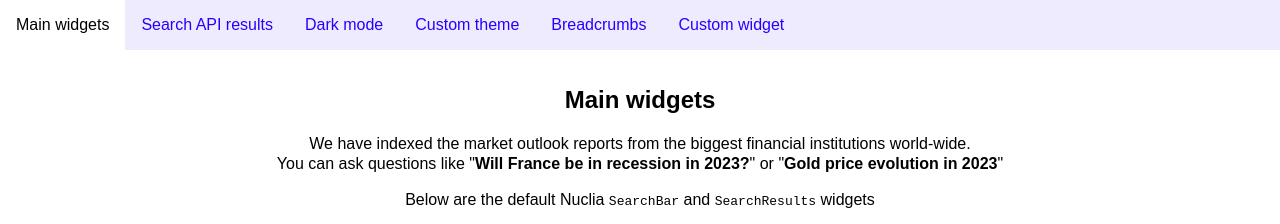
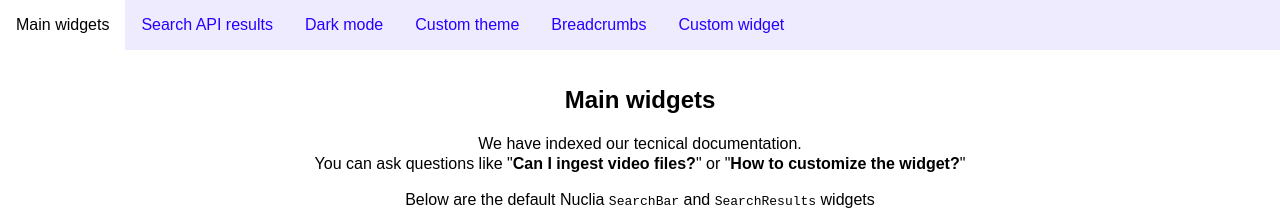
Before and after one commit to nuclia/ui-starter, a SvelteKit app: page / in a window 1280 px wide. Shown: the top 224 px of the page. Built offline with nearby package versions, Linux system fonts and the light colour scheme.

Commit message:
use nuclia docs kb

```diff
--- a/src/routes/+page.svelte
+++ b/src/routes/+page.svelte
@@ -2,7 +2,7 @@
   import { NucliaSearchBar, NucliaSearchResults } from '@nuclia/ui';
 
   let searchBar: NucliaSearchBar | undefined = $state();
-  let knowledgeBoxId = '16375869-1037-460d-8648-b3ee9c9206c0';
+  let knowledgeBoxId = 'df8b4c24-2807-4888-ad6c-ae97357a638b';
 </script>
 
 <header class="page-header">
@@ -11,15 +11,15 @@
     <!-- svelte-ignore a11y_no_noninteractive_element_interactions -->
     <!-- svelte-ignore a11y_click_events_have_key_events -->
     <p>
-      We have indexed the market outlook reports from the biggest financial institutions world-wide.
+      We have indexed our tecnical documentation.
       <br />You can ask questions like "<strong
         class="example-query"
-        onclick={() => searchBar?.search('Will France be in recession in 2023?')}
-        >Will France be in recession in 2023?</strong
+        onclick={() => searchBar?.search('Can I ingest video files?')}
+        >Can I ingest video files?</strong
       >" or "<strong
         class="example-query"
-        onclick={() => searchBar?.search('Gold price evolution in 2023')}
-        >Gold price evolution in 2023</strong
+        onclick={() => searchBar?.search('How to customize the widget?')}
+        >How to customize the widget?</strong
       >"
     </p>
     <p>
--- a/src/routes/api-results/+page.svelte
+++ b/src/routes/api-results/+page.svelte
@@ -12,7 +12,7 @@
   } from '@nuclia/ui';
   import { onDestroy, onMount } from 'svelte';
 
-  const query = 'How the market will look like in 2023?';
+  const query = 'How the customzie the widget?';
 
   onMount(() => {
     // Setup Nuclia to use your KB and zone
@@ -20,7 +20,7 @@
       {
         backend: 'https://nuclia.cloud/api',
         zone: 'europe-1',
-        knowledgeBox: '16375869-1037-460d-8648-b3ee9c9206c0',
+        knowledgeBox: 'df8b4c24-2807-4888-ad6c-ae97357a638b',
       },
       'PUBLISHED',
       {
```
Also changed, not shown: src/routes/custom-theme/+page.svelte (+5 -5 lines), src/routes/dark-mode/+page.svelte (+5 -6 lines).
